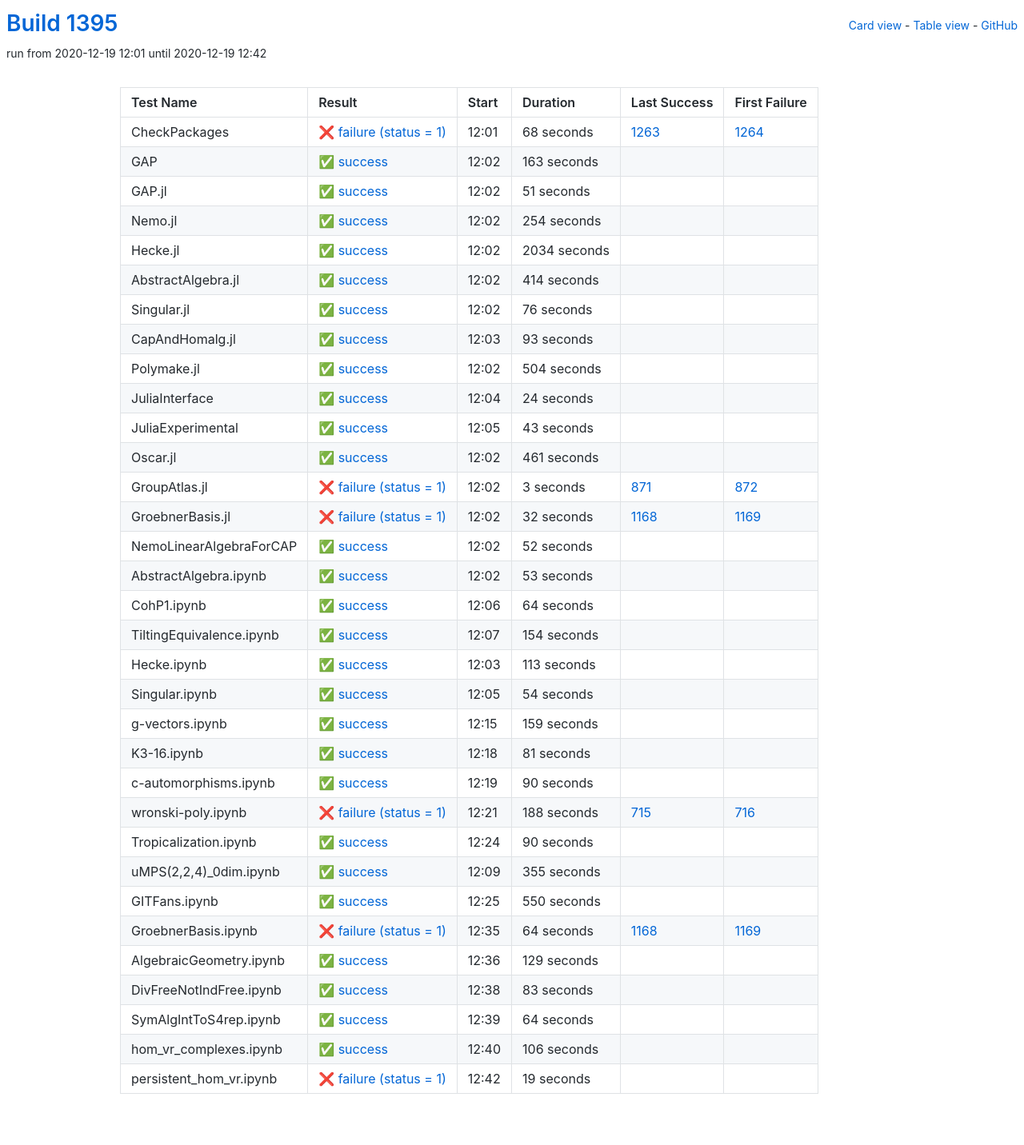
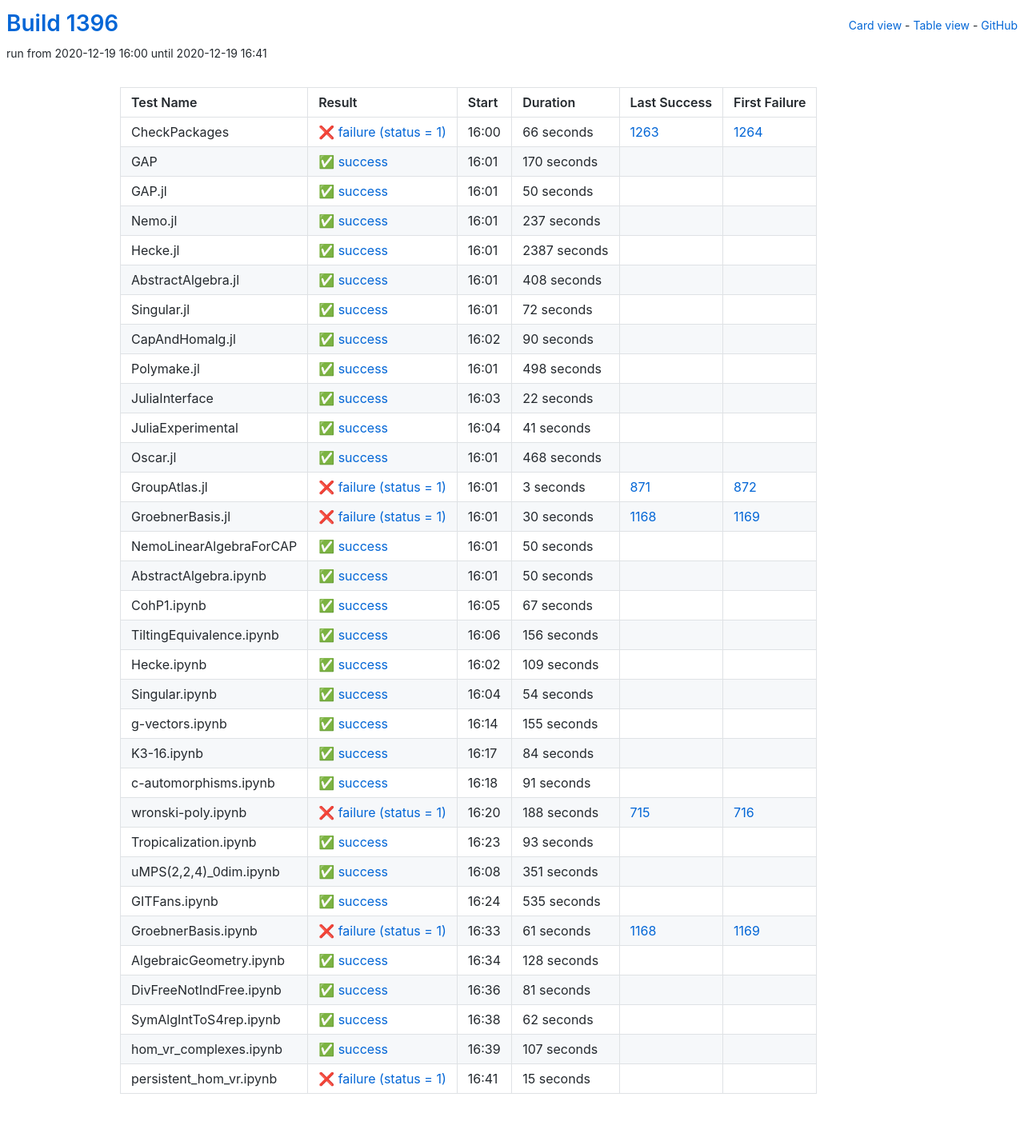
Before and after one commit to oscar-system/oscar-ci-status-stable, a Jekyll site: the page built from table.html, in a window 1280 px wide. Shown: the whole page at 80% size. Built offline with Jekyll 4.4.1, drawn with Linux system fonts in a browser that asks for light colours.

Commit message:
Build #1396

```diff
--- a/_data/ci.yml
+++ b/_data/ci.yml
@@ -1,6 +1,6 @@
 ---
-build: 1395
-build_url: https://oscarci.mathematik.uni-kl.de/job/oscar-stable/1395/
+build: 1396
+build_url: https://oscarci.mathematik.uni-kl.de/job/oscar-stable/1396/
 job: oscar-stable
 organization: oscar-system
 repo: oscar-ci-status-stable
@@ -8,152 +8,152 @@ repourl: https://github.com/oscar-system/oscar-ci-status-stable
 tests:
 - name: CheckPackages
   id: checkpackages
-  log: https://oscarci.mathematik.uni-kl.de/job/oscar-stable/1395/artifact/logs/build-1395/CheckPackages.log
-  start: 2020-12-19 12:01
+  log: https://oscarci.mathematik.uni-kl.de/job/oscar-stable/1396/artifact/logs/build-1396/CheckPackages.log
+  start: 2020-12-19 16:00
   success: false
   exitcode: 1
   status: failure
-  duration: 68
+  duration: 66
   last_success: 1263
   last_success_url: https://oscarci.mathematik.uni-kl.de/job/oscar-stable/1263/
   first_failure: 1264
   first_failure_url: https://oscarci.mathematik.uni-kl.de/job/oscar-stable/1264/
 - name: GAP
   id: gap
-  log: https://oscarci.mathematik.uni-kl.de/job/oscar-stable/1395/artifact/logs/build-1395/GAP.log
-  start: 2020-12-19 12:02
+  log: https://oscarci.mathematik.uni-kl.de/job/oscar-stable/1396/artifact/logs/build-1396/GAP.log
+  start: 2020-12-19 16:01
   success: true
   exitcode: 0
   status: success
-  duration: 163
+  duration: 170
   last_success: false
   last_success_url:
   first_failure: false
   first_failure_url:
 - name: GAP.jl
   id: gap-jl
-  log: https://oscarci.mathematik.uni-kl.de/job/oscar-stable/1395/artifact/logs/build-1395/GAP.jl.log
-  start: 2020-12-19 12:02
+  log: https://oscarci.mathematik.uni-kl.de/job/oscar-stable/1396/artifact/logs/build-1396/GAP.jl.log
+  start: 2020-12-19 16:01
   success: true
   exitcode: 0
   status: success
-  duration: 51
+  duration: 50
   last_success: false
   last_success_url:
   first_failure: false
   first_failure_url:
 - name: Nemo.jl
   id: nemo-jl
-  log: https://oscarci.mathematik.uni-kl.de/job/oscar-stable/1395/artifact/logs/build-1395/Nemo.jl.log
-  start: 2020-12-19 12:02
+  log: https://oscarci.mathematik.uni-kl.de/job/oscar-stable/1396/artifact/logs/build-1396/Nemo.jl.log
+  start: 2020-12-19 16:01
   success: true
   exitcode: 0
   status: success
-  duration: 254
+  duration: 237
   last_success: false
   last_success_url:
   first_failure: false
   first_failure_url:
 - name: Hecke.jl
   id: hecke-jl
-  log: https://oscarci.mathematik.uni-kl.de/job/oscar-stable/1395/artifact/logs/build-1395/Hecke.jl.log
-  start: 2020-12-19 12:02
+  log: https://oscarci.mathematik.uni-kl.de/job/oscar-stable/1396/artifact/logs/build-1396/Hecke.jl.log
+  start: 2020-12-19 16:01
   success: true
   exitcode: 0
   status: success
-  duration: 2034
+  duration: 2387
   last_success: false
   last_success_url:
   first_failure: false
   first_failure_url:
 - name: AbstractAlgebra.jl
   id: abstractalgebra-jl
-  log: https://oscarci.mathematik.uni-kl.de/job/oscar-stable/1395/artifact/logs/build-1395/AbstractAlgebra.jl.log
-  start: 2020-12-19 12:02
+  log: https://oscarci.mathematik.uni-kl.de/job/oscar-stable/1396/artifact/logs/build-1396/AbstractAlgebra.jl.log
+  start: 2020-12-19 16:01
   success: true
   exitcode: 0
   status: success
-  duration: 414
+  duration: 408
   last_success: false
   last_success_url:
   first_failure: false
   first_failure_url:
 - name: Singular.jl
   id: singular-jl
-  log: https://oscarci.mathematik.uni-kl.de/job/oscar-stable/1395/artifact/logs/build-1395/Singular.jl.log
-  start: 2020-12-19 12:02
+  log: https://oscarci.mathematik.uni-kl.de/job/oscar-stable/1396/artifact/logs/build-1396/Singular.jl.log
+  start: 2020-12-19 16:01
   success: true
   exitcode: 0
   status: success
-  duration: 76
+  duration: 72
   last_success: false
   last_success_url:
   first_failure: false
   first_failure_url:
 - name: CapAndHomalg.jl
   id: capandhomalg-jl
-  log: https://oscarci.mathematik.uni-kl.de/job/oscar-stable/1395/artifact/logs/build-1395/CapAndHomalg.jl.log
-  start: 2020-12-19 12:03
+  log: https://oscarci.mathematik.uni-kl.de/job/oscar-stable/1396/artifact/logs/build-1396/CapAndHomalg.jl.log
+  start: 2020-12-19 16:02
   success: true
   exitcode: 0
   status: success
-  duration: 93
+  duration: 90
   last_success: false
   last_success_url:
   first_failure: false
   first_failure_url:
 - name: Polymake.jl
   id: polymake-jl
-  log: https://oscarci.mathematik.uni-kl.de/job/oscar-stable/1395/artifact/logs/build-1395/Polymake.jl.log
-  start: 2020-12-19 12:02
+  log: https://oscarci.mathematik.uni-kl.de/job/oscar-stable/1396/artifact/logs/build-1396/Polymake.jl.log
+  start: 2020-12-19 16:01
   success: true
   exitcode: 0
   status: success
-  duration: 504
+  duration: 498
   last_success: false
   last_success_url:
   first_failure: false
   first_failure_url:
 - name: JuliaInterface
   id: juliainterface
-  log: https://oscarci.mathematik.uni-kl.de/job/oscar-stable/1395/artifact/logs/build-1395/JuliaInterface.log
-  start: 2020-12-19 12:04
+  log: https://oscarci.mathematik.uni-kl.de/job/oscar-stable/1396/artifact/logs/build-1396/JuliaInterface.log
+  start: 2020-12-19 16:03
   success: true
   exitcode: 0
   status: success
-  duration: 24
+  duration: 22
   last_success: false
   last_success_url:
   first_failure: false
   first_failure_url:
 - name: JuliaExperimental
   id: juliaexperimental
-  log: https://oscarci.mathematik.uni-kl.de/job/oscar-stable/1395/artifact/logs/build-1395/JuliaExperimental.log
-  start: 2020-12-19 12:05
+  log: https://oscarci.mathematik.uni-kl.de/job/oscar-stable/1396/artifact/logs/build-1396/JuliaExperimental.log
+  start: 2020-12-19 16:04
   success: true
   exitcode: 0
   status: success
-  duration: 43
+  duration: 41
   last_success: false
   last_success_url:
   first_failure: false
   first_failure_url:
 - name: Oscar.jl
   id: oscar-jl
-  log: https://oscarci.mathematik.uni-kl.de/job/oscar-stable/1395/artifact/logs/build-1395/Oscar.jl.log
-  start: 2020-12-19 12:02
+  log: https://oscarci.mathematik.uni-kl.de/job/oscar-stable/1396/artifact/logs/build-1396/Oscar.jl.log
+  start: 2020-12-19 16:01
   success: true
   exitcode: 0
   status: success
-  duration: 461
+  duration: 468
   last_success: false
   last_success_url:
   first_failure: false
   first_failure_url:
 - name: GroupAtlas.jl
   id: groupatlas-jl
-  log: https://oscarci.mathematik.uni-kl.de/job/oscar-stable/1395/artifact/logs/build-1395/GroupAtlas.jl.log
-  start: 2020-12-19 12:02
+  log: https://oscarci.mathematik.uni-kl.de/job/oscar-stable/1396/artifact/logs/build-1396/GroupAtlas.jl.log
+  start: 2020-12-19 16:01
   success: false
   exitcode: 1
   status: failure
@@ -164,80 +164,80 @@ tests:
   first_failure_url: https://oscarci.mathematik.uni-kl.de/job/oscar-stable/872/
 - name: GroebnerBasis.jl
   id: groebnerbasis-jl
-  log: https://oscarci.mathematik.uni-kl.de/job/oscar-stable/1395/artifact/logs/build-1395/GroebnerBasis.jl.log
-  start: 2020-12-19 12:02
+  log: https://oscarci.mathematik.uni-kl.de/job/oscar-stable/1396/artifact/logs/build-1396/GroebnerBasis.jl.log
+  start: 2020-12-19 16:01
   success: false
   exitcode: 1
   status: failure
-  duration: 32
+  duration: 30
   last_success: 1168
   last_success_url: https://oscarci.mathematik.uni-kl.de/job/oscar-stable/1168/
   first_failure: 1169
   first_failure_url: https://oscarci.mathematik.uni-kl.de/job/oscar-stable/1169/
 - name: NemoLinearAlgebraForCAP
   id: nemolinearalgebraforcap
-  log: https://oscarci.mathematik.uni-kl.de/job/oscar-stable/1395/artifact/logs/build-1395/NemoLinearAlgebraForCAP.log
-  start: 2020-12-19 12:02
+  log: https://oscarci.mathematik.uni-kl.de/job/oscar-stable/1396/artifact/logs/build-1396/NemoLinearAlgebraForCAP.log
+  start: 2020-12-19 16:01
   success: true
   exitcode: 0
   status: success
-  duration: 52
+  duration: 50
   last_success: false
   last_success_url:
   first_failure: false
   first_failure_url:
 - name: AbstractAlgebra.ipynb
   id: abstractalgebra-ipynb
-  log: https://oscarci.mathematik.uni-kl.de/job/oscar-stable/1395/artifact/logs/build-1395/AbstractAlgebra.ipynb.log
-  start: 2020-12-19 12:02
+  log: https://oscarci.mathematik.uni-kl.de/job/oscar-stable/1396/artifact/logs/build-1396/AbstractAlgebra.ipynb.log
+  start: 2020-12-19 16:01
   success: true
   exitcode: 0
   status: success
-  duration: 53
+  duration: 50
   last_success: false
   last_success_url:
   first_failure: false
   first_failure_url:
 - name: CohP1.ipynb
   id: cohp1-ipynb
-  log: https://oscarci.mathematik.uni-kl.de/job/oscar-stable/1395/artifact/logs/build-1395/CohP1.ipynb.log
-  start: 2020-12-19 12:06
+  log: https://oscarci.mathematik.uni-kl.de/job/oscar-stable/1396/artifact/logs/build-1396/CohP1.ipynb.log
+  start: 2020-12-19 16:05
   success: true
   exitcode: 0
   status: success
-  duration: 64
+  duration: 67
   last_success: false
   last_success_url:
   first_failure: false
   first_failure_url:
 - name: TiltingEquivalence.ipynb
   id: tiltingequivalence-ipynb
-  log: https://oscarci.mathematik.uni-kl.de/job/oscar-stable/1395/artifact/logs/build-1395/TiltingEquivalence.ipynb.log
-  start: 2020-12-19 12:07
+  log: https://oscarci.mathematik.uni-kl.de/job/oscar-stable/1396/artifact/logs/build-1396/TiltingEquivalence.ipynb.log
+  start: 2020-12-19 16:06
   success: true
   exitcode: 0
   status: success
-  duration: 154
+  duration: 156
   last_success: false
   last_success_url:
   first_failure: false
   first_failure_url:
 - name: Hecke.ipynb
   id: hecke-ipynb
-  log: https://oscarci.mathematik.uni-kl.de/job/oscar-stable/1395/artifact/logs/build-1395/Hecke.ipynb.log
-  start: 2020-12-19 12:03
+  log: https://oscarci.mathematik.uni-kl.de/job/oscar-stable/1396/artifact/logs/build-1396/Hecke.ipynb.log
+  start: 2020-12-19 16:02
   success: true
   exitcode: 0
   status: success
-  duration: 113
+  duration: 109
   last_success: false
   last_success_url:
   first_failure: false
   first_failure_url:
 - name: Singular.ipynb
   id: singular-ipynb
-  log: https://oscarci.mathematik.uni-kl.de/job/oscar-stable/1395/artifact/logs/build-1395/Singular.ipynb.log
-  start: 2020-12-19 12:05
+  log: https://oscarci.mathematik.uni-kl.de/job/oscar-stable/1396/artifact/logs/build-1396/Singular.ipynb.log
+  start: 2020-12-19 16:04
   success: true
   exitcode: 0
   status: success
@@ -248,44 +248,44 @@ tests:
   first_failure_url:
 - name: g-vectors.ipynb
   id: g-vectors-ipynb
-  log: https://oscarci.mathematik.uni-kl.de/job/oscar-stable/1395/artifact/logs/build-1395/g-vectors.ipynb.log
-  start: 2020-12-19 12:15
+  log: https://oscarci.mathematik.uni-kl.de/job/oscar-stable/1396/artifact/logs/build-1396/g-vectors.ipynb.log
+  start: 2020-12-19 16:14
   success: true
   exitcode: 0
   status: success
-  duration: 159
+  duration: 155
   last_success: false
   last_success_url:
   first_failure: false
   first_failure_url:
 - name: K3-16.ipynb
   id: k3-16-ipynb
-  log: https://oscarci.mathematik.uni-kl.de/job/oscar-stable/1395/artifact/logs/build-1395/K3-16.ipynb.log
-  start: 2020-12-19 12:18
+  log: https://oscarci.mathematik.uni-kl.de/job/oscar-stable/1396/artifact/logs/build-1396/K3-16.ipynb.log
+  start: 2020-12-19 16:17
   success: true
   exitcode: 0
   status: success
-  duration: 81
+  duration: 84
   last_success: false
   last_success_url:
   first_failure: false
   first_failure_url:
 - name: c-automorphisms.ipynb
   id: c-automorphisms-ipynb
-  log: https://oscarci.mathematik.uni-kl.de/job/oscar-stable/1395/artifact/logs/build-1395/c-automorphisms.ipynb.log
-  start: 2020-12-19 12:19
+  log: https://oscarci.mathematik.uni-kl.de/job/oscar-stable/1396/artifact/logs/build-1396/c-automorphisms.ipynb.log
+  start: 2020-12-19 16:18
   success: true
   exitcode: 0
   status: success
-  duration: 90
+  duration: 91
   last_success: false
   last_success_url:
   first_failure: false
   first_failure_url:
 - name: wronski-poly.ipynb
   id: wronski-poly-ipynb
-  log: https://oscarci.mathematik.uni-kl.de/job/oscar-stable/1395/artifact/logs/build-1395/wronski-poly.ipynb.log
-  start: 2020-12-19 12:21
+  log: https://oscarci.mathematik.uni-kl.de/job/oscar-stable/1396/artifact/logs/build-1396/wronski-poly.ipynb.log
+  start: 2020-12-19 16:20
   success: false
   exitcode: 1
   status: failure
@@ -296,108 +296,108 @@ tests:
   first_failure_url: https://oscarci.mathematik.uni-kl.de/job/oscar-stable/716/
 - name: Tropicalization.ipynb
   id: tropicalization-ipynb
-  log: https://oscarci.mathematik.uni-kl.de/job/oscar-stable/1395/artifact/logs/build-1395/Tropicalization.ipynb.log
-  start: 2020-12-19 12:24
+  log: https://oscarci.mathematik.uni-kl.de/job/oscar-stable/1396/artifact/logs/build-1396/Tropicalization.ipynb.log
+  start: 2020-12-19 16:23
   success: true
   exitcode: 0
   status: success
-  duration: 90
+  duration: 93
   last_success: false
   last_success_url:
   first_failure: false
   first_failure_url:
 - name: uMPS(2,2,4)_0dim.ipynb
   id: umps-2-2-4-0dim-ipynb
-  log: https://oscarci.mathematik.uni-kl.de/job/oscar-stable/1395/artifact/logs/build-1395/uMPS-2-2-4-_0dim.ipynb.log
-  start: 2020-12-19 12:09
+  log: https://oscarci.mathematik.uni-kl.de/job/oscar-stable/1396/artifact/logs/build-1396/uMPS-2-2-4-_0dim.ipynb.log
+  start: 2020-12-19 16:08
   success: true
   exitcode: 0
   status: success
-  duration: 355
+  duration: 351
   last_success: false
   last_success_url:
   first_failure: false
   first_failure_url:
 - name: GITFans.ipynb
   id: gitfans-ipynb
-  log: https://oscarci.mathematik.uni-kl.de/job/oscar-stable/1395/artifact/logs/build-1395/GITFans.ipynb.log
-  start: 2020-12-19 12:25
+  log: https://oscarci.mathematik.uni-kl.de/job/oscar-stable/1396/artifact/logs/build-1396/GITFans.ipynb.log
+  start: 2020-12-19 16:24
   success: true
   exitcode: 0
   status: success
-  duration: 550
+  duration: 535
   last_success: false
   last_success_url:
   first_failure: false
   first_failure_url:
 - name: GroebnerBasis.ipynb
   id: groebnerbasis-ipynb
-  log: https://oscarci.mathematik.uni-kl.de/job/oscar-stable/1395/artifact/logs/build-1395/GroebnerBasis.ipynb.log
-  start: 2020-12-19 12:35
+  log: https://oscarci.mathematik.uni-kl.de/job/oscar-stable/1396/artifact/logs/build-1396/GroebnerBasis.ipynb.log
+  start: 2020-12-19 16:33
   success: false
   exitcode: 1
   status: failure
-  duration: 64
+  duration: 61
   last_success: 1168
   last_success_url: https://oscarci.mathematik.uni-kl.de/job/oscar-stable/1168/
   first_failure: 1169
   first_failure_url: https://oscarci.mathematik.uni-kl.de/job/oscar-stable/1169/
 - name: AlgebraicGeometry.ipynb
   id: algebraicgeometry-ipynb
-  log: https://oscarci.mathematik.uni-kl.de/job/oscar-stable/1395/artifact/logs/build-1395/AlgebraicGeometry.ipynb.log
-  start: 2020-12-19 12:36
+  log: https://oscarci.mathematik.uni-kl.de/job/oscar-stable/1396/artifact/logs/build-1396/AlgebraicGeometry.ipynb.log
+  start: 2020-12-19 16:34
   success: true
   exitcode: 0
   status: success
-  duration: 129
+  duration: 128
   last_success: false
   last_success_url:
   first_failure: false
   first_failure_url:
 - name: DivFreeNotIndFree.ipynb
   id: divfreenotindfree-ipynb
-  log: https://oscarci.mathematik.uni-kl.de/job/oscar-stable/1395/artifact/logs/build-1395/DivFreeNotIndFree.ipynb.log
-  start: 2020-12-19 12:38
+  log: https://oscarci.mathematik.uni-kl.de/job/oscar-stable/1396/artifact/logs/build-1396/DivFreeNotIndFree.ipynb.log
+  start: 2020-12-19 16:36
   success: true
   exitcode: 0
   status: success
-  duration: 83
+  duration: 81
   last_success: false
   last_success_url:
   first_failure: false
   first_failure_url:
 - name: SymAlgIntToS4rep.ipynb
   id: symalginttos4rep-ipynb
-  log: https://oscarci.mathematik.uni-kl.de/job/oscar-stable/1395/artifact/logs/build-1395/SymAlgIntToS4rep.ipynb.log
-  start: 2020-12-19 12:39
+  log: https://oscarci.mathematik.uni-kl.de/job/oscar-stable/1396/artifact/logs/build-1396/SymAlgIntToS4rep.ipynb.log
+  start: 2020-12-19 16:38
   success: true
   exitcode: 0
   status: success
-  duration: 64
+  duration: 62
   last_success: false
   last_success_url:
   first_failure: false
   first_failure_url:
 - name: hom_vr_complexes.ipynb
   id: hom-vr-complexes-ipynb
-  log: https://oscarci.mathematik.uni-kl.de/job/oscar-stable/1395/artifact/logs/build-1395/hom_vr_complexes.ipynb.log
-  start: 2020-12-19 12:40
+  log: https://oscarci.mathematik.uni-kl.de/job/oscar-stable/1396/artifact/logs/build-1396/hom_vr_complexes.ipynb.log
+  start: 2020-12-19 16:39
   success: true
   exitcode: 0
   status: success
-  duration: 106
+  duration: 107
   last_success: false
   last_success_url:
   first_failure: false
   first_failure_url:
 - name: persistent_hom_vr.ipynb
   id: persistent-hom-vr-ipynb
-  log: https://oscarci.mathematik.uni-kl.de/job/oscar-stable/1395/artifact/logs/build-1395/persistent_hom_vr.ipynb.log
-  start: 2020-12-19 12:42
+  log: https://oscarci.mathematik.uni-kl.de/job/oscar-stable/1396/artifact/logs/build-1396/persistent_hom_vr.ipynb.log
+  start: 2020-12-19 16:41
   success: false
   exitcode: 1
   status: failure
-  duration: 19
+  duration: 15
   last_success: false
   last_success_url:
   first_failure: false
```
Also changed, not shown: README.md.
